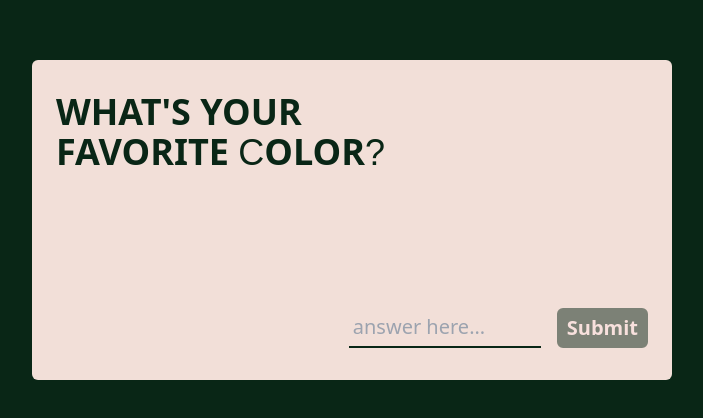
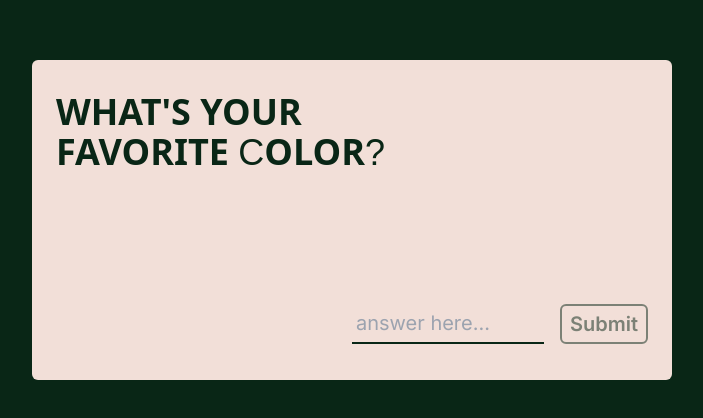
Before and after one commit to timetam24/TIL, a Next.js app in the folder practices/practice6/: page /color in a window 1280 px wide. Shown: the part 180-598 px from the top of the page, without its empty margins (288-991 px from the left). Built offline with nearby package versions, Linux system fonts and the light colour scheme; a web font is replaced by a local one.

Commit message:
useFormStatus, Form Action 사용해보기

```diff
--- a/practices/practice6/src/containers/color/color-form.tsx
+++ b/practices/practice6/src/containers/color/color-form.tsx
@@ -5,10 +5,10 @@ import axios from "axios";
 import clsx from "clsx";
 import { Toaster, toast } from "react-hot-toast";
 import { MdiHeart } from "@/lib/icons";
+import { useFormStatus } from "react-dom";
 
 export default function ColorForm() {
   const [color, setColor] = useState("");
-  const [status, setStatus] = useState("typing"); // 'typing', 'submitting', or 'success'
   const [error, setError] = useState(null);
 
   const handleChange = (e: React.ChangeEvent<HTMLInputElement>) => {
@@ -25,16 +25,13 @@ export default function ColorForm() {
     });
   };
 
-  const submitForm = async (e: React.FormEvent<HTMLFormElement>) => {
-    e.preventDefault();
-    setStatus("submitting");
+  const submitForm = async () => {
+    await new Promise((resolve) => setTimeout(resolve, 1000));
     try {
       await axios.post("/api/color", { color });
-      setStatus("success");
       showSuccessMessage();
       setColor("");
     } catch (error: any) {
-      setStatus("typing");
       setError(error);
     }
   };
@@ -42,7 +39,7 @@ export default function ColorForm() {
   return (
     <form
       className="w-[40rem] h-80 py-8 px-6 bg-apricot rounded-md flex flex-col justify-between text-dark-green"
-      onSubmit={submitForm}
+      action={submitForm}
     >
       <Toaster />
       <h1 className="uppercase font-bold whitespace-pre-wrap text-4xl min-[542px]:w-[70%] min-[455px]:w-[85%] max-[455px]:w-[100%] max-[353px]:text-3xl">
@@ -50,30 +47,51 @@ export default function ColorForm() {
         <span className="font-haviland font-normal">c</span>
         olor<span className="font-haviland  font-normal">?</span>
       </h1>
-      <div className="self-end flex gap-4 text-xl">
+      <Form color={color} handleChange={handleChange} />
+      {error !== null && <p className="Error">{error}</p>}
+    </form>
+  );
+}
+
+function Form({
+  color,
+  handleChange,
+}: {
+  color: string;
+  handleChange: (e: React.ChangeEvent<HTMLInputElement>) => void;
+}) {
+  const { pending, data } = useFormStatus();
+
+  return (
+    <div className="font-inter self-end flex flex-col text-xl gap-1">
+      <div className="flex gap-4">
         <input
           type="text"
           placeholder="answer here..."
           className="text-inherit bg-inherit p-1 border-0 border-b-2 border-solid border-dark-green w-48 outline-0 focus:-translate-y-[1px] focus:border-b-2 focus:border-solid focus:border-dark-green transition-all duration-200 ease-in-out"
           value={color}
+          name="color"
           onChange={handleChange}
-          disabled={status === "submitting"}
+          disabled={pending}
         />
         <button
+          type="submit"
           className={clsx(
             "text-dark-green font-semibold bg-apricot py-1 px-2 border-2 border-solid border-dark-green rounded-md cursor-pointer  hover:bg-dark-green hover:text-apricot focus:bg-dark-green focus:text-apricot active:bg-dark-green active:text-apricot transition-all duration-200 ease-in-out  focus-visible:outline-none focus-visible:ring-offset-apricot focus-visible:ring-2 focus-visible:ring-offset-2 focus-visible:ring-dark-green ",
             {
-              "bg-dark-green text-red-100": status === "typing",
+              "bg-dark-green text-red-100": color.length > 0,
               "disabled:pointer-events-none disabled:opacity-50":
-                color.length === 0,
+                color.length === 0 || pending,
             }
           )}
-          disabled={color.length === 0 || status === "submitting"}
+          disabled={color.length === 0 || pending}
         >
-          {status === "submitting" ? "Submitting..." : "Submit"}
+          {pending ? "Submitting..." : "Submit"}
         </button>
       </div>
-      {error !== null && <p className="Error">{error}</p>}
-    </form>
+      <p className="font-semibold">
+        {data ? `Sending ${data?.get("color")}...` : ""}
+      </p>
+    </div>
   );
 }
```
